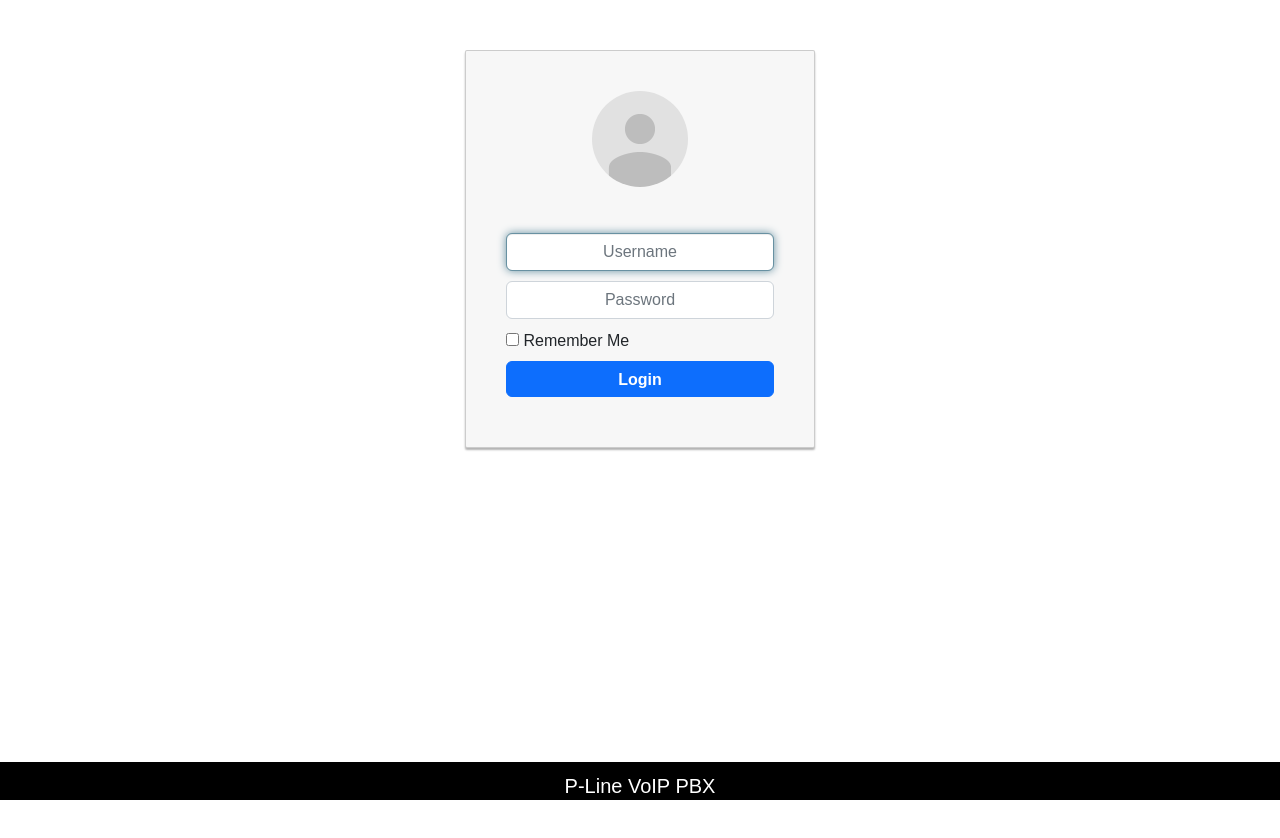
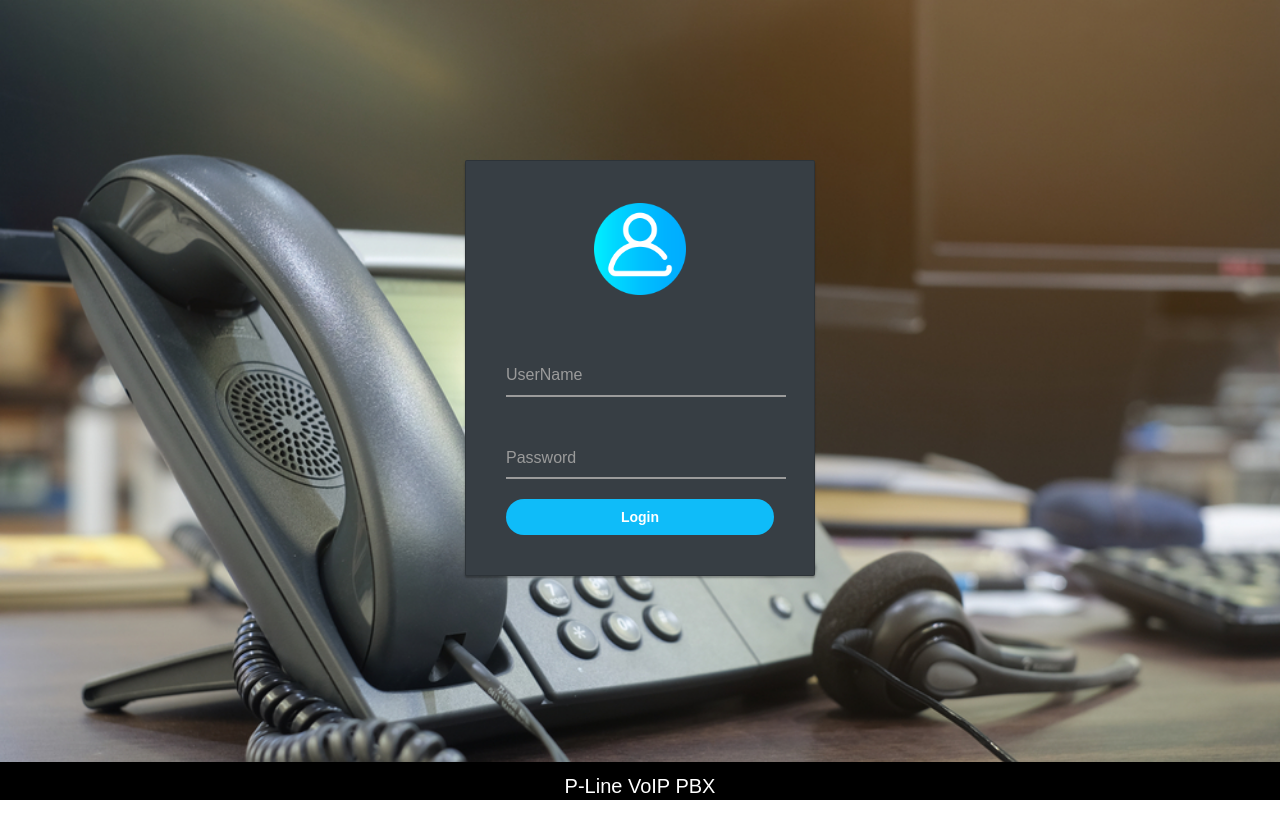
Before and after one commit to mehdi-aslani/Pline, a React (Create React App) app: page /#/login in a window 1280 px wide. Shown: the top 838 px of the page. After the commit the page ends 800 px from the top, so only its background shows below. Built offline with nearby package versions, Linux system fonts and the light colour scheme.

Commit message:
Edit Login Layout

```diff
--- a/src/componnets/axios/AxiosInterceptor.tsx
+++ b/src/componnets/axios/AxiosInterceptor.tsx
@@ -13,7 +13,7 @@ API.interceptors.request.use(function (config: any) {
     return config;
 });
 
-const AxiosInterceptor = ({ children}: any) => {
+const AxiosInterceptor = ({ children }: any) => {
     const navigate = useNavigate()
     useEffect(() => {
         const resInterceptor = (response: any) => {
@@ -26,11 +26,11 @@ const AxiosInterceptor = ({ children}: any) => {
             return error
         }
 
-      const interceptor = API.interceptors.response.use(resInterceptor , errInterceptor)
+        const interceptor = API.interceptors.response.use(resInterceptor, errInterceptor)
 
         return () => API.interceptors.response.eject(interceptor)
 
-  } , [navigate])
+    }, [navigate])
 
     return children
 }
--- a/src/componnets/call-routes/specific-outbound/SpecificOutboundsForm.tsx
+++ b/src/componnets/call-routes/specific-outbound/SpecificOutboundsForm.tsx
@@ -1,8 +1,13 @@
 import React from 'react'
+import { Table } from 'react-bootstrap'
 
 const SpecificOutboundsForm = () => {
   return (
-    <div>SpecificOutboundsForm</div>
+    <div>
+      <h2>
+        SpecificOutboundsForm
+      </h2>
+    </div>
   )
 }
 
--- a/src/componnets/login/Login.css
+++ b/src/componnets/login/Login.css
@@ -9,6 +9,17 @@ html {
   height: 100%;
   background-repeat: no-repeat;
   font-family: Vazir;
+}
+
+.login {
+  background-image: url('../../images/background.jpg');
+  background-position: center;
+  background-repeat: no-repeat;
+  background-size: cover;
+  height: 100vh !important;
+  width: 100% !important;
+  margin-top: 0 !important;
+  color: white;
 }
 
 .card-container.card {
@@ -29,11 +40,12 @@ html {
 * Card component
 */
 .card {
-  background-color: #f7f7f7;
+
   /* just in case there no content*/
   padding: 20px 25px 30px;
   margin: 0 auto 25px;
-  margin-top: 50px;
+  margin-top: 160px;
+  background-color: #373E44;
   /* shadows and rounded borders */
   -moz-border-radius: 2px;
   -webkit-border-radius: 2px;
@@ -46,11 +58,9 @@ html {
 .profile-img-card {
   width: 96px;
   height: 96px;
+  padding: 2px;
   margin: 0 auto 10px;
   display: block;
-  -moz-border-radius: 50%;
-  -webkit-border-radius: 50%;
-  border-radius: 50%;
 }
 
 /*
@@ -92,7 +102,7 @@ html {
 .form-signin button {
   width: 100%;
   display: block;
-  margin-bottom: 10px;
+  margin-top: 20px;
   z-index: 1;
   position: relative;
   -moz-box-sizing: border-box;
@@ -108,11 +118,14 @@ html {
   box-shadow: inset 0 1px 1px rgba(0, 0, 0, 0.075), 0 0 8px rgb(104, 145, 162);
 }
 
-.btn.btn-signin {
+.btn-login {
   /*background-color: #4d90fe; */
-  background-color: rgb(104, 145, 162);
+  background-color: #0fbcf9 !important;
+  border-radius: 25px !important;
   /* background-color: linear-gradient(rgb(104, 145, 162), rgb(12, 97, 33));*/
   padding: 0px;
+  margin-top: 20px;
+  color: white;
   font-weight: 700;
   font-size: 14px;
   height: 36px;
@@ -126,7 +139,10 @@ html {
   transition: all 0.218s;
 }
 
-.btn.btn-signin:hover,
+.btn.btn-login:hover {
+  color: aquamarine;
+}
+
 .btn.btn-signin:active,
 .btn.btn-signin:focus {
   background-color: rgb(12, 97, 33);
@@ -142,7 +158,82 @@ html {
   color: rgb(0, 140, 255);
 }
 
+.my-center {
+  overflow-y: hidden;
+
+}
+
 .my-center input[type="text"],
 .my-center input[type="password"] {
   text-align: center;
 }
+
+.remember {
+  margin-top: 30px;
+}
+
+
+
+
+.form__group {
+  position: relative;
+  padding: 15px 0 0;
+  margin-bottom: 5px;
+  width: 50%;
+}
+
+.form__field {
+  font-family: inherit;
+  border: 0;
+  border-bottom: 2px solid #9b9b9b;
+  outline: 0;
+  width: 280px;
+  font-weight: 200;
+  font-size: 15px;
+  color: #fff;
+  padding: 7px 0;
+  background: transparent;
+  transition: border-color 0.2s;
+}
+
+.form__field::placeholder {
+  color: transparent;
+}
+
+.form__field:placeholder-shown~.form__label {
+  cursor: text;
+  top: 20px;
+}
+
+.form__label {
+  position: absolute;
+  top: 0;
+  display: block;
+  transition: 0.2s;
+  font-size: 1rem;
+  color: #9b9b9b;
+}
+
+.form__field:focus {
+  padding-bottom: 6px;
+  font-weight: 400;
+  border-width: 3px;
+  border-color: #0fbcf9;
+  border-image-slice: 1;
+}
+
+.form__field:focus~.form__label {
+  position: absolute;
+  top: 0;
+  display: block;
+  transition: 0.2s;
+  font-size: 1rem;
+  color: #0fbcf9;
+  font-weight: 400;
+}
+
+/* reset input */
+.form__field:required,
+.form__field:invalid {
+  box-shadow: none;
+}
--- a/src/componnets/login/Login.tsx
+++ b/src/componnets/login/Login.tsx
@@ -1,7 +1,7 @@
 import React, { useState } from "react";
 import "./Login.css";
 import "../../App.css";
-import Avatar from "./avatar_2x.png";
+import Avatar from "../../images/user.png";
 import PlineTools, { TypeMessage } from "../services/PlineTools";
 
 interface LoginProps {
@@ -32,7 +32,7 @@ function Login(props: LoginProps) {
 
   return (
     <>
-      <div className="container my-center">
+      <div className="login my-center">
         <div className="card card-container">
           <img
             id="profile-img"
@@ -43,42 +43,32 @@ function Login(props: LoginProps) {
           <p id="profile-name" className="profile-name-card"></p>
           <form onSubmit={Login} className="form-signin">
             <span id="reauth-email" className="reauth-email"></span>
-            <input
-              type="text"
-              className="form-control"
-              placeholder="Username"
-              required
-              autoFocus
+            <div className="form__group field">
+              <input type="input" className="form__field"
+                defaultValue={state.username}
                 autoComplete="off"
-              defaultValue={state.username}
                 onChange={(e) => {
                   state.username = e.target.value;
                 }}
-            />
-            <input
-              type="password"
-              className="form-control"
-              placeholder="Password"
-              required
+                placeholder="userName" name="name" id='name' required />
+              <label htmlFor="name" className="form__label">UserName</label>
+            </div>
+            <br />
+            {/* password */}
+
+            <div className="form__group field">
+              <input type="input" className="form__field"
                 autoComplete="off"
                 defaultValue={state.password}
                 onChange={(e) => {
                   state.password = e.target.value;
                 }}
-            />
-            <div id="remember" className="checkbox">
-              <label>
-                <input
-                  type="checkbox"
-                  defaultChecked={state.RememberMe}
-                  onChange={(e) => {
-                    state.RememberMe = e.target.checked;
-                  }}
-                />{" "}
-                Remember Me
-              </label>
+                placeholder="Password" name="password" id='password' required />
+              <label htmlFor="password" className="form__label">Password</label>
             </div>
-            <button className="btn  btn-primary btn-block mt-2" type="submit">
+            {/* Remember */}
+
+            <button className="btn btn-login " type="submit">
               Login
             </button>
           </form>
```
Also changed, not shown: src/componnets/routes/AppRoutes.tsx (+2 -15 lines), src/App.tsx (indentation only), src/images/background.jpg (added), src/images/user.png (added). Lines whose indentation alone changed are shown as unchanged.
